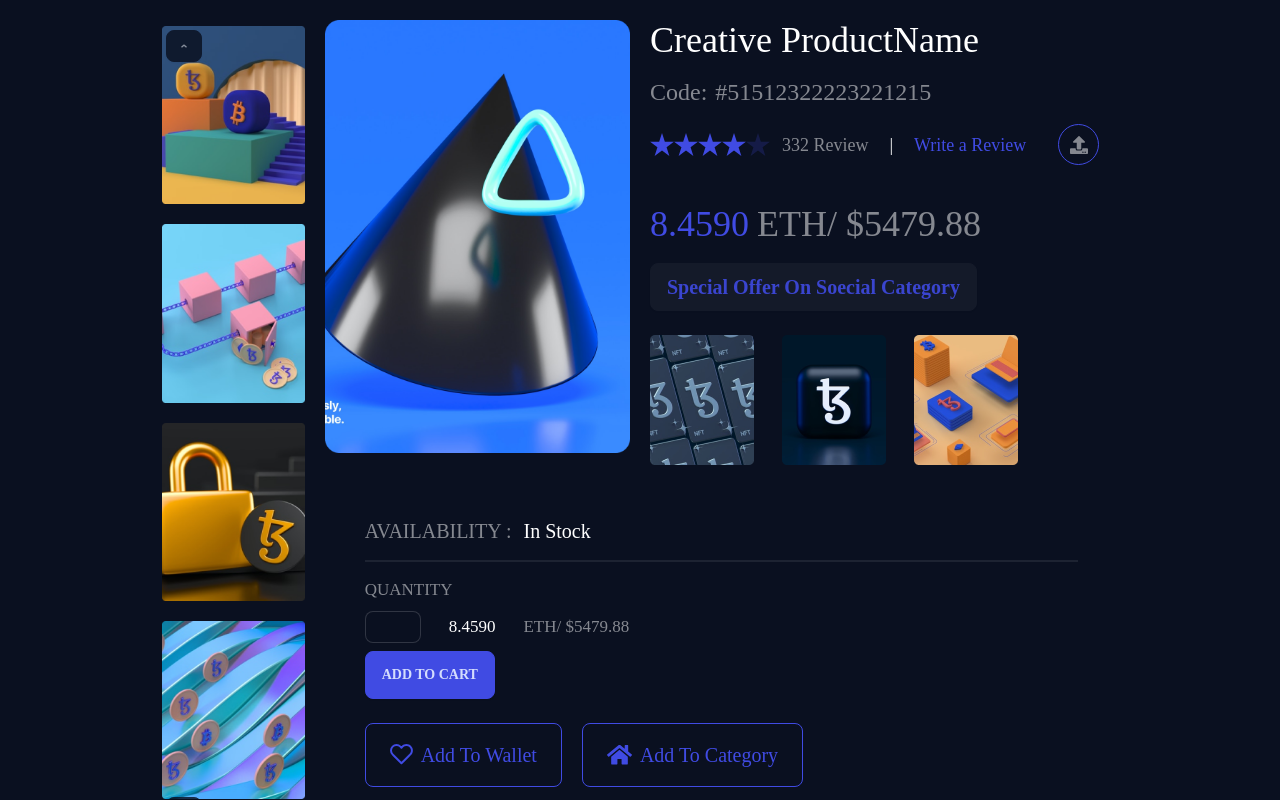
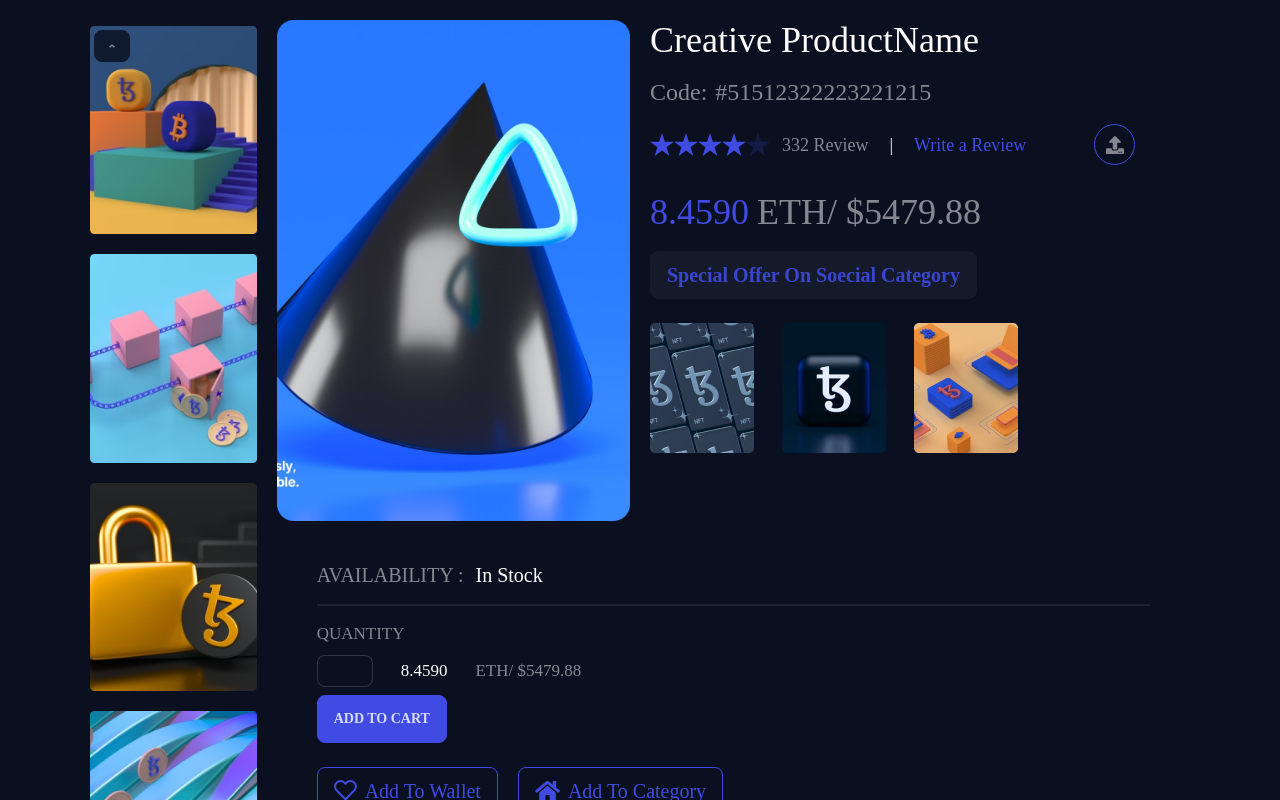
Before and after one commit to fastleopard9372/nft_project, a Next.js app: page /product_page in a window 1280 px wide. Shown: the part 220-1020 px from the top of the page. Built offline with nearby package versions, Linux system fonts and the light colour scheme; a web font is replaced by a local one.

Commit message:
carousel_fix

```diff
--- a/src/app/creators/page.tsx
+++ b/src/app/creators/page.tsx
@@ -14,8 +14,8 @@ const Creators = () => {
   return (
     <div className='section p-5'>
       <div className='base-100'>
-        <div className="card w-full bg-neutral shadow-xl mt-8 mb-8">
-          <div className="card-body">
+        <div className="card w-full bg-neutral shadow-xl mt-8 mb-8 px-0">
+          <div className="card-body px-0">
             <div className='grid grid-cols-3 gap-8'>
               <div className='col-span-1 flex flex-col justify-between'>
                 <p className='text-xl font-bold text-primary mb-2'>Upload Item File</p>
--- a/src/app/product_page/page.tsx
+++ b/src/app/product_page/page.tsx
@@ -128,9 +128,12 @@ const Product_page = () => {
     pagination: false,
     verticalMode: true,
     isRTL: false,
-    ref: carousel
+    ref: function (ref: any) {
+      carousel = ref;
+      return carousel;
+    }
   }
-  // ref = { ref => { carousel = ref; return carousel; }}
+
   const [viewBtn, setViewBtn] = useState<string>('all');
 
   const handleViewClick = (name: string) => {
@@ -138,8 +141,8 @@ const Product_page = () => {
   }
   return (
     <div className='section pb-20' style={{ fontFamily: 'Josefin Sans' }}>
-      <div className='card'>
-        <div className='card-body'>
+      <div className='card px-0'>
+        <div className='card-body px-0'>
           <div className=' pt-10 grid grid-cols-2 gap-5 pb-14'>
             <button type='button' className='btn btn-primary btn-sm top-0.5 col-span-2 w-32'>Back to home</button>
             <div className="grid grid-cols-12 gap-5 py-3 col-span-2">
@@ -148,7 +151,7 @@ const Product_page = () => {
                   className='btn btn-sm w-9 absolute z-50 top-3.5 left-1' style={{ padding: '0 !important', opacity: 0.8 }}>
                   <img src='/product_data/arrow-up.svg'></img>
                 </button>
-                <Carousel {...item_config}>
+                <Carousel {...item_config} >
                   {items.map((item, index) =>
                     <Style_item key={index}>
                       <img src={item.url} className='w-full h-full' />
@@ -174,11 +177,11 @@ const Product_page = () => {
                     </div>
                     <div className='text-lg flex items-center space-x-3'>
                       <div className="rating">
-                        <input type="radio" name="rating-1" readOnly className="mask mask-star bg-primary" />
-                        <input type="radio" name="rating-1" readOnly className="mask mask-star bg-primary" />
-                        <input type="radio" name="rating-1" readOnly className="mask mask-star bg-primary" />
-                        <input type="radio" name="rating-1" readOnly className="mask mask-star bg-primary" checked />
-                        <input type="radio" name="rating-1" readOnly className="mask mask-star bg-primary" />
+                        <input type="radio" name="rating-1" readOnly className="mask mask-star bg-primary input-sm" />
+                        <input type="radio" name="rating-1" readOnly className="mask mask-star bg-primary input-sm" />
+                        <input type="radio" name="rating-1" readOnly className="mask mask-star bg-primary input-sm" />
+                        <input type="radio" name="rating-1" readOnly className="mask mask-star bg-primary input-sm" checked />
+                        <input type="radio" name="rating-1" readOnly className="mask mask-star bg-primary input-sm" />
                       </div>
                       <span className='opacity-50'>332 Review</span>
                       <span>&nbsp;&nbsp;|&nbsp;&nbsp;</span>
@@ -187,7 +190,7 @@ const Product_page = () => {
                         <img src='/product_data/upload.svg' />
                       </div>
                     </div>
-                    <div className='flex space-x-2 text-[36px] pt-8'>
+                    <div className='flex space-x-2 text-[36px] pt-5'>
                       <span className='text-primary'>8.4590</span>
                       <span className='opacity-50'> ETH/ $5479.88</span>
                     </div>
@@ -215,11 +218,11 @@ const Product_page = () => {
                   </div>
                   <button type='button' className='btn btn-primary py-4'>ADD TO CART</button>
                   <div className='flex justify-start items-center space-x-5 py-4'>
-                    <button type='button' className='btn btn-outline btn-primary btn-lg'>
+                    <button type='button' className='btn btn-outline btn-primary'>
                       <img src='/product_data/like.svg'></img>
                       <span className='text-[20px] font-normal'>Add To Wallet</span>
                     </button>
-                    <button type='button' className='btn btn-outline  btn-primary btn-lg'>
+                    <button type='button' className='btn btn-outline  btn-primary'>
                       <img src='/product_data/home.svg'></img>
                       <span className='text-[20px] font-normal'>Add To Category</span>
                     </button>
--- a/src/app/profile/page.tsx
+++ b/src/app/profile/page.tsx
@@ -85,8 +85,8 @@ const Profile = () => {
 
   return (
     <div className='section'>
-      <div className='card'>
-        <div className='card-body'>
+      <div className='card px-0'>
+        <div className='card-body px-0'>
           <div className=' pt-10 grid-cols-1 gap-6'>
             <div className='grid grid-cols-4 gap-8'>
               <div className='col-span-1'>
--- a/src/styles/globals.css
+++ b/src/styles/globals.css
@@ -120,7 +120,6 @@ main {
 .section {
   margin: auto;
   width: 100% !important;
-  @apply px-10;
 }
 @media (min-width: 1024px) {
   .section {
```
